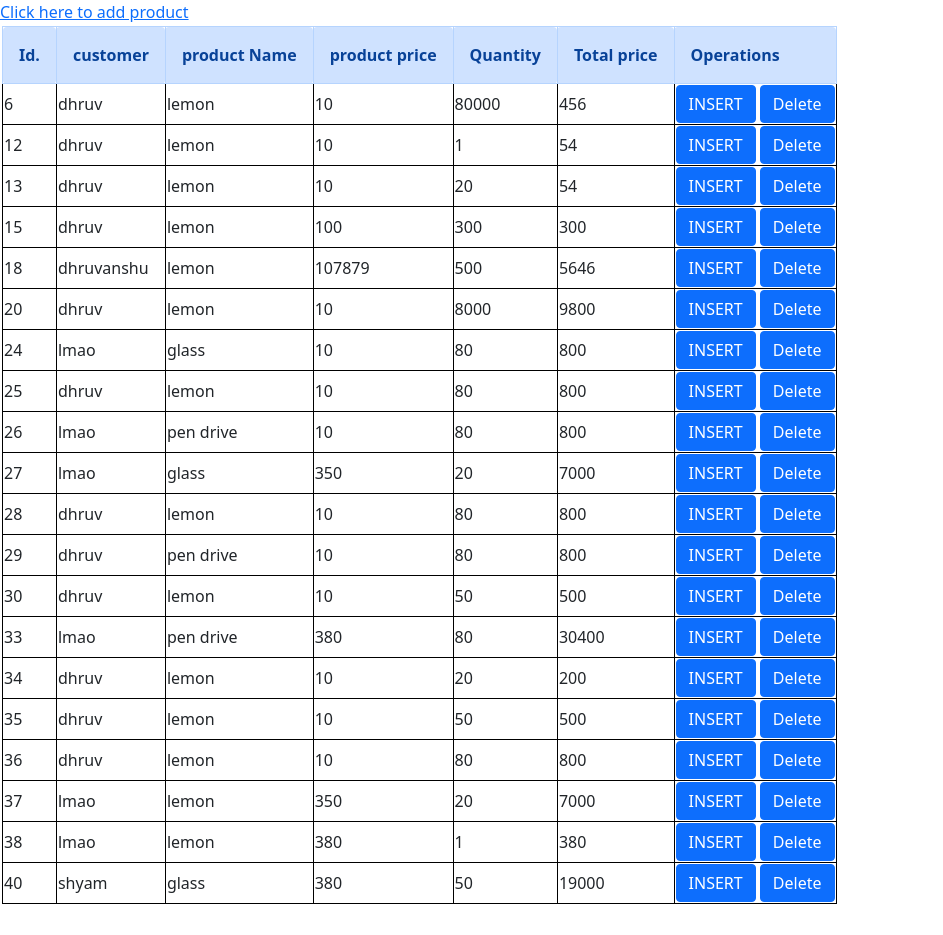
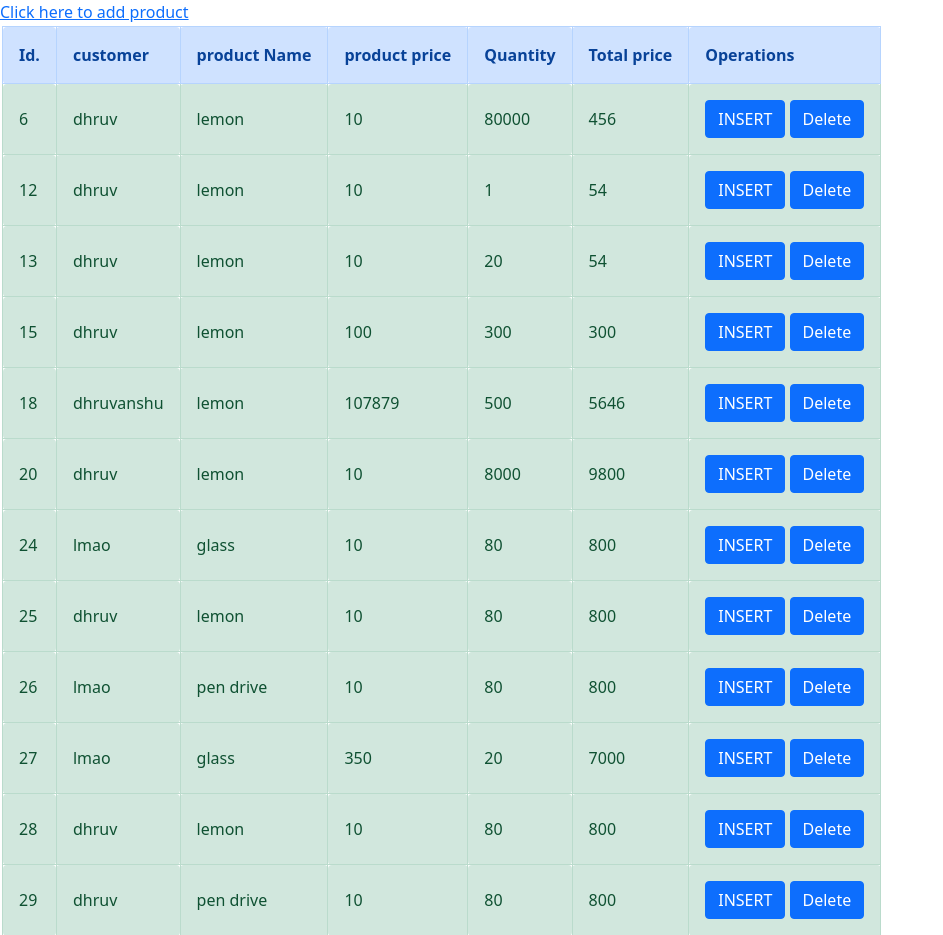
Before and after one commit to Dhruvanshu1775/CRUD_USING_FUNCTION_BASED_VIEW, a Django app: page /detail/ in a window 1280 px wide. Shown: the top 935 px of the page, without its empty margins (0-943 px from the left). Before the commit the page ends 904 px from the top, so only its background shows below. Run offline with Django 3.2, Linux system fonts and the light colour scheme; data comes from the database, SQL or seed files in the repository; both versions use the stored data as it was after the commit.

Commit message:
initial commit

```diff
--- a/templates/customer_info.html
+++ b/templates/customer_info.html
@@ -37,13 +37,13 @@
     </div></div></div>
                 {% for stu in help %}
                 <tr>
-                    <td>{{ stu.id }}</td>
-                    <td>{{ stu.customer_name }}</td>
-                    <td>{{ stu.product_name }}</td>
-                    <td>{{ stu.productprice }}</td>
-                    <td>{{ stu.quantity }}</td>
-                    <td>{{ stu.total_price }}</td>
-                    <td><div class="btn-group" role="group" aria-label="Basic example">
+                    <td class="alert alert-success">{{ stu.id }}</td>
+                    <td class="alert alert-success">{{ stu.customer_name }}</td>
+                    <td class="alert alert-success">{{ stu.product_name }}</td>
+                    <td class="alert alert-success">{{ stu.productprice }}</td>
+                    <td class="alert alert-success">{{ stu.quantity }}</td>
+                    <td class="alert alert-success">{{ stu.total_price }}</td>
+                    <td class="alert alert-success"><div class="btn-group" role="group" aria-label="Basic example">
                         <a href="/update/{{stu.id}}{{stu.customer_name}}"><button type="button" class="btn btn-primary">INSERT</button></a>
                       </div>
 
```
Also changed, not shown: db.sqlite3, filter/models.py (line endings or trailing spaces).
